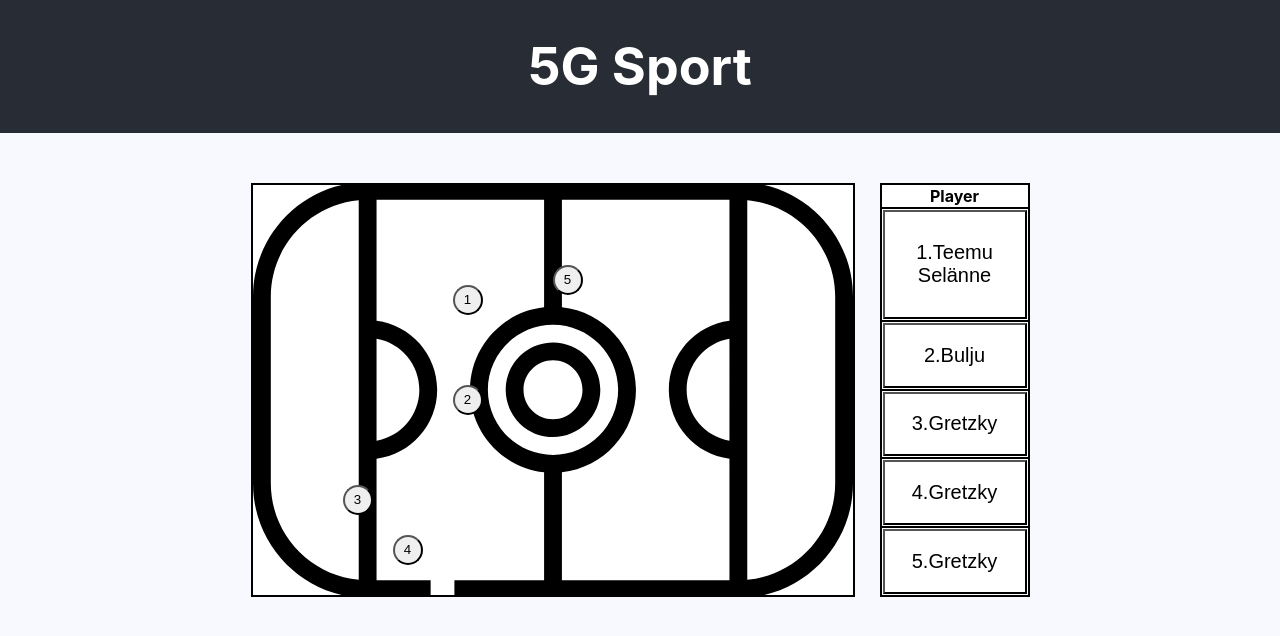
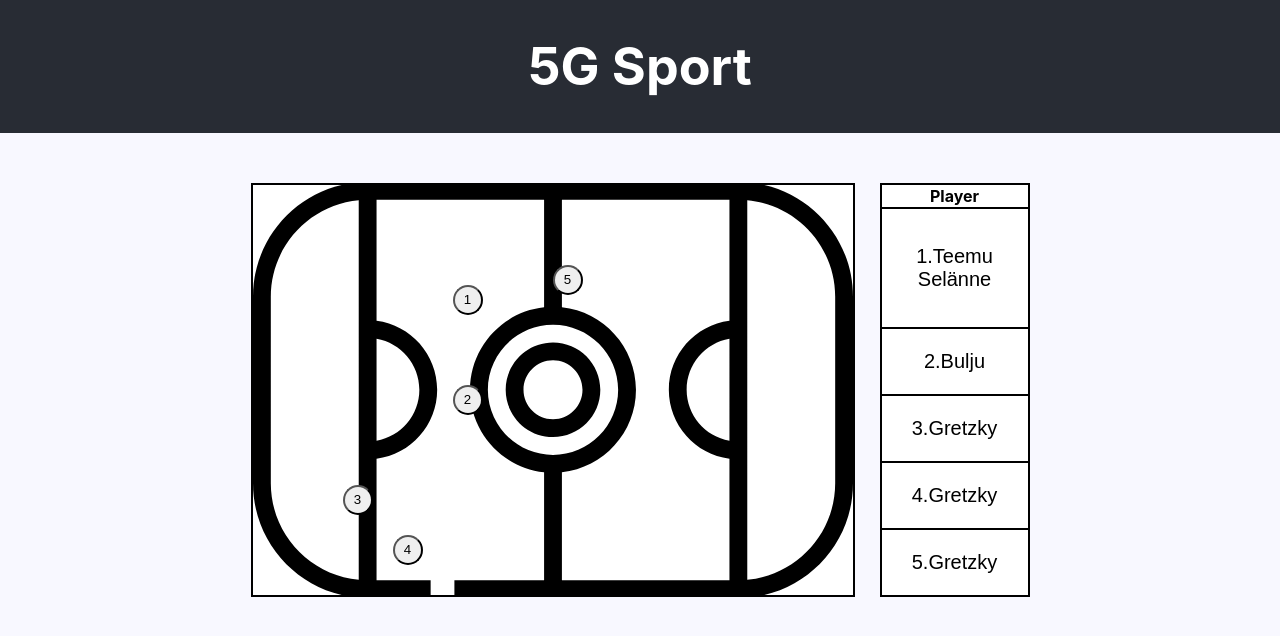
Before and after one commit to Onsbohh/5G-Sport-Application, a React (Create React App) app in the folder frontend/: page / in a window 1280 px wide. Shown: the top 636 px of the page. Built offline with nearby package versions, Linux system fonts and the light colour scheme.

Commit message:
Player icons and player names now react if their counterpart is hover over.

```diff
--- a/frontend/src/components/EcgPopUp.js
+++ b/frontend/src/components/EcgPopUp.js
@@ -6,7 +6,8 @@
         height: "150px",
         width: "150px",
         border: "2px solid #000",
-        backgroundColor: "white"
+        backgroundColor: "white",
+        marginLeft: "15px"
     }
     return (
         <div style={style}>
--- a/frontend/src/components/HeartRatePopup.js
+++ b/frontend/src/components/HeartRatePopup.js
@@ -1,22 +1,27 @@
 import React from "react";
 
 // A popup window, where the selected players heart rate is shown.
-// TODO: Need to fetch the selected player's heart rate from the database.
+// TODO: Need to fetch the selected player's heart rate from the database. There should be options for current, average and max heart rate.
 const HeartRatePopup = ({player}) => {
     const style = {
-        display: "flex",
-        alignItems: "stretch",
         height: "150px",
         width: "150px",
         border: "2px solid #000",
-        backgroundColor: "white"
+        backgroundColor: "white",
+        marginLeft: "15px",
+        fontSize: "20px",
     }
     if(!player){
         return null
     }
     return (
         <div style={style}>
-            {player.name}'s heart rate is {player.heart_rate}
+            <b>Average:</b>
+            {player.heart_rate} bpm <br/>
+            <b>Max:</b>
+            {player.heart_rate} bpm <br/>
+            <b>Current:</b>
+            {player.heart_rate} bpm
         </div>
     )
 }
--- a/frontend/src/components/Player.js
+++ b/frontend/src/components/Player.js
@@ -3,7 +3,7 @@
 
 // A simple component for each player shown on the player list.
 const Player = (props) => {
-    const [hover, setHover] = useState(false)
+    const isHovered = props.hoveredPlayer === props.id
     return (
         <div style={{
             height: "100%",
@@ -11,21 +11,15 @@
         }}>
             <button
                 style={{
-                    backgroundColor: hover ? "grey" : "white",
+                    backgroundColor: isHovered ? "grey" : "white",
                     fontSize: "20px",
                     height: "100%",
                     width: "100%",
+                    border: "white"
                 }}
                 onClick={props.onClick}
-                onMouseOver={(e) => {
-                    e.preventDefault()
-                    setHover(true)
-                }}
-                onMouseLeave={(e) => {
-                    e.preventDefault()
-                    setHover(false)
-                }}
-
+                onMouseEnter={props.onHover}
+                onMouseLeave={props.onLeave}
             >
                 {props.id}.{props.name} {props.isSelected}
             </button>
--- a/frontend/src/components/PlayerIcon.js
+++ b/frontend/src/components/PlayerIcon.js
@@ -4,13 +4,12 @@
 // Creates a dot that represents a player on the field.
 // TODO: Need to fetch the location of the player from the database and set is as the coordinates.
 const PlayerIcon = (props) => {
-
-    const [hover, setHover] = useState(false)
+    const isHovered = props.hoveredPlayer === props.id
     const style = {
         width: "30px",
         height: "30px",
         borderRadius: "50%",
-        backgroundColor: hover ? "grey" : props.color,
+        backgroundColor: isHovered ? "grey" : props.color,
         position: "absolute",
         top: props.top,
         left: props.left
@@ -20,14 +19,8 @@
             <button
                 style={style}
                 onClick={props.onClick}
-                onMouseOver={(e) => {
-                    e.preventDefault()
-                    setHover(true)
-                }}
-                onMouseLeave={(e) => {
-                    e.preventDefault()
-                    setHover(false)
-                }}
+                onMouseEnter={props.onHover}
+                onMouseLeave={props.onLeave}
             >
                 {props.id}
             </button>
--- a/frontend/src/components/PlayerIcons.js
+++ b/frontend/src/components/PlayerIcons.js
@@ -2,7 +2,7 @@
 import PlayerIcon from "./PlayerIcon";
 
 // Maps the players and places their icons on the hockey rink.
-const PlayerIcons = ({players, onPlayerClick, isSelected, setIsSelected}) => {
+const PlayerIcons = ({players, onPlayerClick, isSelected, setIsSelected, hoveredPlayer, setHoveredPlayer, onLeave, onHover}) => {
     return (
         <div>
             {players.map((player) => (
@@ -11,6 +11,10 @@
                     top={player.top}
                     left={player.left}
                     id={player.id}
+                    hoveredPlayer={hoveredPlayer}
+                    setHovereredPlayer={setHoveredPlayer}
+                    onHover={() => onHover(player.id)}
+                    onLeave={onLeave}
                     isSelected={isSelected}
                     setIsSelected={setIsSelected}
                     onClick={() => {
--- a/frontend/src/components/PlayerList.js
+++ b/frontend/src/components/PlayerList.js
@@ -2,7 +2,7 @@
 import Player from "./Player";
 
 // Lists the players.
-const PlayerList = ({players, onPlayerClick}) => {
+const PlayerList = ({players, onPlayerClick, hoveredPlayer, setHoveredPlayer, onHover, onLeave}) => {
     console.log(players)
     const style = {
         marginTop: "50px",
@@ -22,17 +22,18 @@
                 </thead>
                 <tbody>
                 {players.map((player) => (
-                <tr
-                    key={player.id}
-                    style={{
-                        height: "30px"
-                    }}
-                >
-                    <td style={{height:"30px"}}>
+                <tr key={player.id}>
+                    <td style={{height:"20px"}}>
                         <Player
                             id={player.id}
                             name={player.name}
-                            onClick={() => onPlayerClick(player)}/>
+                            onClick={() => onPlayerClick(player)}
+                            hoveredPlayer={hoveredPlayer}
+                            setHoveredPlayer={setHoveredPlayer}
+
+                            onHover={() => onHover(player.id)}
+                            onLeave={onLeave}
+                        />
                     </td>
                 </tr>
                 ))}
--- a/frontend/src/components/Rink.js
+++ b/frontend/src/components/Rink.js
@@ -14,6 +14,7 @@
     const [showEcgPopUp, setShowEcgPopUp] = useState(false)
     const [selectedPlayer, setSelectedPlayer] = useState(null)
     const [isSelected, setIsSelected] = useState(false)
+    const [hoveredPlayer, setHoveredPlayer] = useState(null)
 
     // When a player's name or icon is clicked, show the menu for that player.
     const toggleMenu = (player) => {
@@ -21,6 +22,7 @@
         setIsSelected(prev => !prev)
         setShowMenu(prev => !prev)
     }
+
 
     useEffect(() => {
         if(selectedPlayer){
@@ -104,11 +106,17 @@
                 isSelected={isSelected}
                 setIsSelected={setIsSelected}
                 onPlayerClick={toggleMenu}
+                hoveredPlayer={hoveredPlayer}
+                onHover={setHoveredPlayer}
+                onLeave={() => setHoveredPlayer(null)}
             />
         </div>
             <PlayerList
                 players={players}
                 onPlayerClick={toggleMenu}
+                hoveredPlayer={hoveredPlayer}
+                onHover={setHoveredPlayer}
+                onLeave={() => setHoveredPlayer(null)}
             />
 
             {/*
```
Also changed, not shown: frontend/src/components/SharedButton.js (added).
